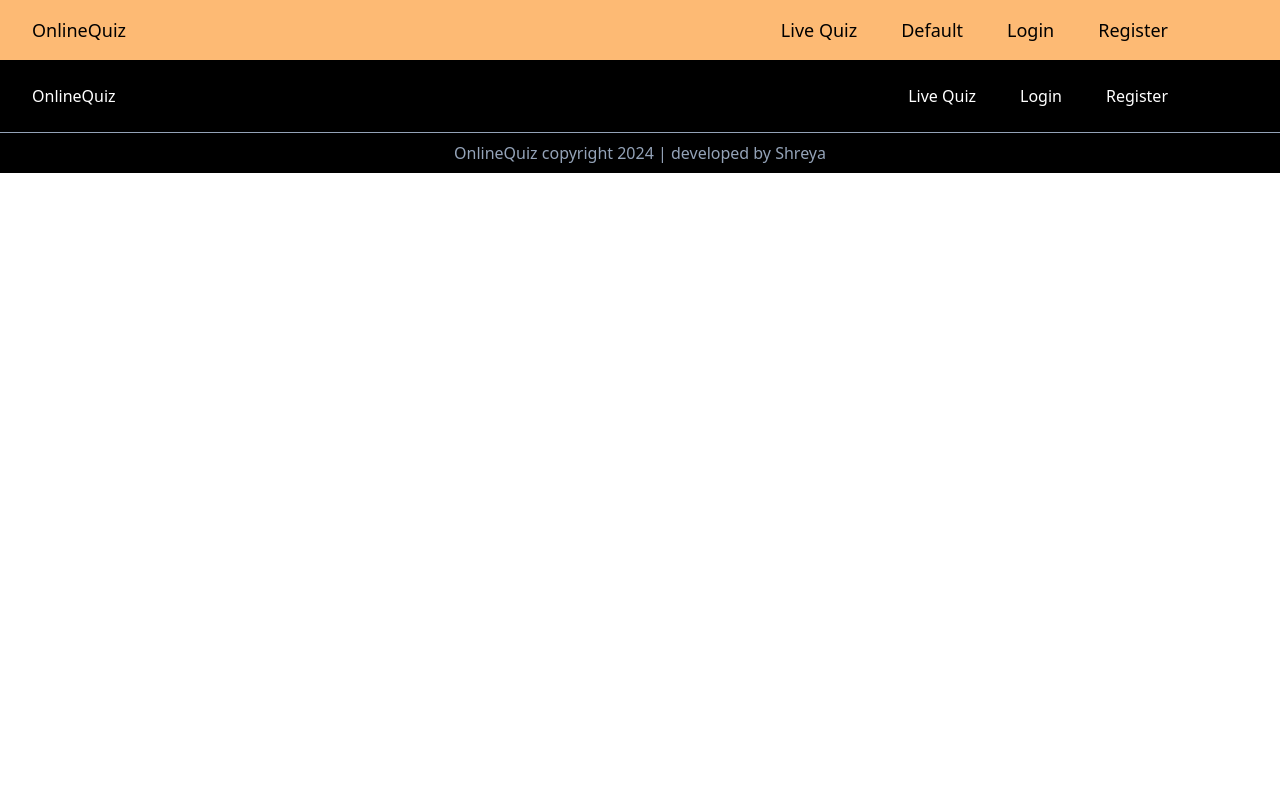
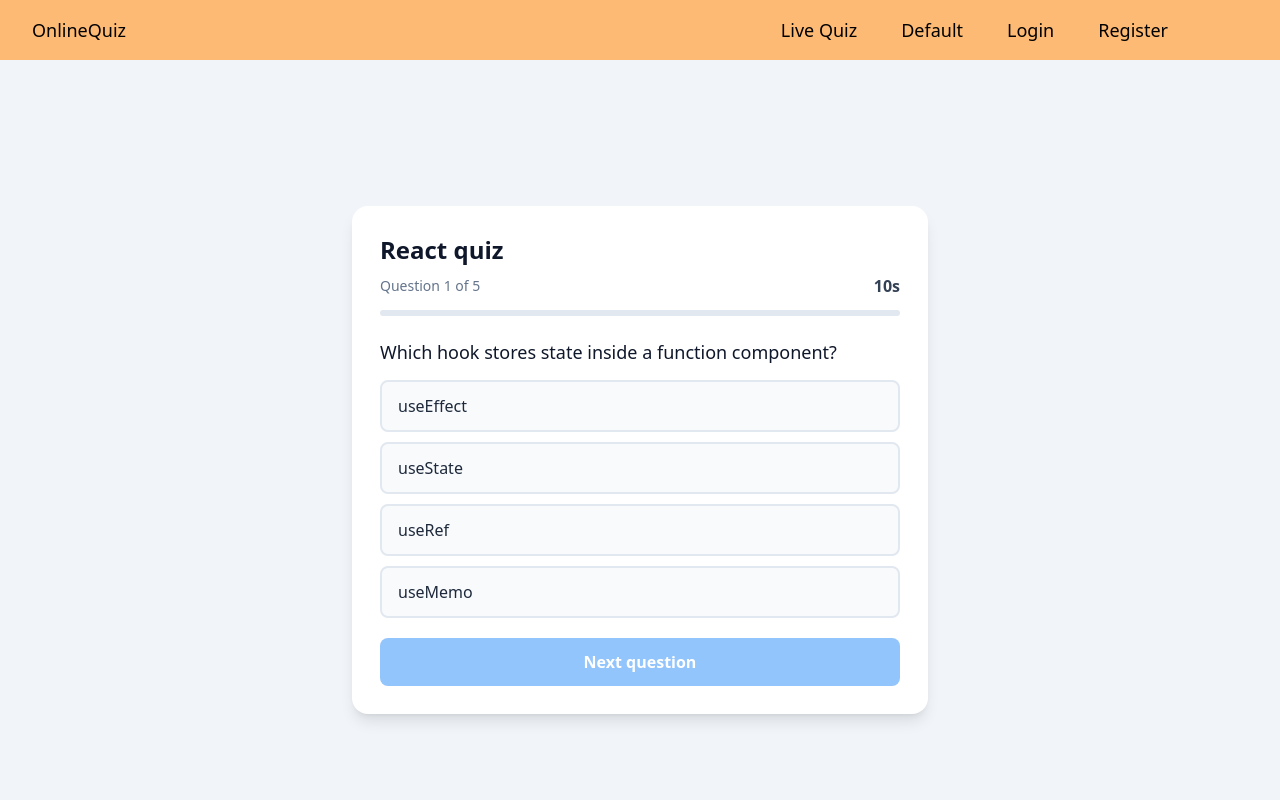
Before and after one commit to shreya-n-kumari/quiz, a React (Create React App) app: page /reactquiz in a window 1280 px wide. Shown: the top 800 px of the page. Built offline with nearby package versions, Linux system fonts and the light colour scheme.

Commit message:
added new quiz

```diff
--- a/src/App.js
+++ b/src/App.js
@@ -6,6 +6,7 @@ import Slide from "./component/Slide";
 import QuizReady from "./component/QuizReady";
 import { BrowserRouter as Router, Route, Routes } from "react-router-dom";
 import Ques from "./component/Ques";
+import ReactQues from "./component/ReactQues";
 
 function App() {
   return (
@@ -17,6 +18,7 @@ function App() {
         {/* <Route path="/Slide" element={<Slide />} /> */}
         <Route path="/quiz-ready" element={<QuizReady />} />
         <Route path="/questions" element={<Ques />} />
+        <Route path="reactquiz" element={<ReactQues />} />
       </Routes>
 
       <Footer />
--- a/src/component/Home.js
+++ b/src/component/Home.js
@@ -9,13 +9,11 @@ const Home = () => {
         <div className="w-full py-5 md:w-2/5">
           <h1 className="text-3xl md:text-5xl font-semibold pb-3 md:pb-8">Play Quiz</h1>
           <p>
-            Lorem ipsum dolor sit amet, consectetur adipiscing elit, sed do
-            eiusmod tempor incididunt ut labore et dolore magna aliqua.
-            Ut enim ad minim veniam
+            Welcome To my quiz app. You can practices here multiple choice questions based on different subject. Evaluate Your Prepration Now!
           </p>
         </div>
         <div className="">
-            <img src="head-img.png" className="w-96"/>
+            <img src="head-img.png" alt="banner" className="w-96"/>
         </div>
       </div>
       <Slide />
--- /dev/null
+++ b/src/component/ReactQues.jsx
@@ -0,0 +1,207 @@
+import { useState, useEffect, useCallback } from "react";
+
+const DEFAULT_QUESTIONS = [
+  {
+    question: "Which hook stores state inside a function component?",
+    options: ["useEffect", "useState", "useRef", "useMemo"],
+    answer: 1,
+  },
+  {
+    question: "What does JSX compile down to?",
+    options: ["HTML strings", "CSS modules", "React.createElement calls", "Web components"],
+    answer: 2,
+  },
+  {
+    question: "Which prop helps React track items in a rendered list?",
+    options: ["id", "index", "key", "ref"],
+    answer: 2,
+  },
+  {
+    question: "When does useEffect with an empty [] dependency array run?",
+    options: ["On every render", "Only after the first render", "Before the first render", "Only when props change"],
+    answer: 1,
+  },
+  {
+    question: "How do you pass data from a parent to a child component?",
+    options: ["Props", "Refs", "Portals", "Keys"],
+    answer: 0,
+  },
+];
+
+function ProgressBar({ current, total }) {
+  return (
+    <div
+      className="mb-6 h-1.5 w-full overflow-hidden rounded-full bg-slate-200"
+      role="progressbar"
+      aria-valuenow={current}
+      aria-valuemax={total}
+    >
+      <div
+        className="h-full bg-blue-600 transition-all duration-300"
+        style={{ width: `${(current / total) * 100}%` }}
+      />
+    </div>
+  );
+}
+
+function Option({ text, state, disabled, onClick }) {
+  const styles = {
+    idle: "border-slate-200 bg-slate-50 hover:border-blue-500",
+    correct: "border-green-600 bg-green-50",
+    wrong: "border-red-500 bg-red-50",
+    dim: "border-slate-200 bg-slate-50 opacity-60",
+  };
+  return (
+    <button
+      disabled={disabled}
+      onClick={onClick}
+      className={`w-full rounded-lg border-2 px-4 py-3 text-left text-base text-slate-800 transition focus:outline-none focus-visible:ring-2 focus-visible:ring-amber-500 focus-visible:ring-offset-2 ${styles[state]} ${
+        disabled ? "cursor-default" : "cursor-pointer"
+      }`}
+    >
+      {text}
+    </button>
+  );
+}
+
+function Result({ score, total, onRestart }) {
+  const pct = Math.round((score / total) * 100);
+  const message = pct === 100 ? "Perfect score." : pct >= 60 ? "Solid work." : "Keep practising.";
+  return (
+    <div className="text-center">
+      <h2 className="text-xl font-semibold text-slate-900">{message}</h2>
+      <p className="my-2 text-5xl font-bold text-slate-900">
+        {score} / {total}
+      </p>
+      <p className="text-sm text-slate-500">You answered {pct}% correctly.</p>
+      <button
+        onClick={onRestart}
+        className="mt-6 w-full rounded-lg bg-blue-600 py-3 font-semibold text-white hover:bg-blue-700 focus:outline-none focus-visible:ring-2 focus-visible:ring-amber-500 focus-visible:ring-offset-2"
+      >
+        Try again
+      </button>
+    </div>
+  );
+}
+
+/**
+ * Props (all optional):
+ *  - questions: [{ question, options: string[], answer: number }]
+ *  - timePerQuestion: seconds (default 15)
+ *  - title: heading text
+ *  - onFinish: (score, total) => void
+ */
+export default function QuizPage({
+  questions = DEFAULT_QUESTIONS,
+  timePerQuestion = 15,
+  title = "React quiz",
+  onFinish,
+}) {
+  const [index, setIndex] = useState(0);
+  const [selected, setSelected] = useState(null); // null = unanswered, -1 = timed out
+  const [score, setScore] = useState(0);
+  const [finished, setFinished] = useState(false);
+  const [timeLeft, setTimeLeft] = useState(timePerQuestion);
+
+  const current = questions[index];
+  const answered = selected !== null;
+
+  const handleSelect = useCallback(
+    (i) => {
+      if (selected !== null) return;
+      setSelected(i);
+      if (i === current.answer) setScore((s) => s + 1);
+    },
+    [selected, current]
+  );
+
+  useEffect(() => {
+    if (finished || answered) return;
+    if (timeLeft === 0) {
+      setSelected(-1);
+      return;
+    }
+    const t = setTimeout(() => setTimeLeft((s) => s - 1), 1000);
+    return () => clearTimeout(t);
+  }, [timeLeft, answered, finished]);
+
+  const next = () => {
+    if (index + 1 === questions.length) {
+      setFinished(true);
+      if (onFinish) onFinish(score, questions.length);
+    } else {
+      setIndex(index + 1);
+      setSelected(null);
+      setTimeLeft(timePerQuestion);
+    }
+  };
+
+  const restart = () => {
+    setIndex(0);
+    setSelected(null);
+    setScore(0);
+    setFinished(false);
+    setTimeLeft(timePerQuestion);
+  };
+
+  const optionState = (i) => {
+    if (!answered) return "idle";
+    if (i === current.answer) return "correct";
+    if (i === selected) return "wrong";
+    return "dim";
+  };
+
+  return (
+    <div className="flex min-h-screen items-center justify-center bg-slate-100 p-6">
+      <main className="w-full max-w-xl rounded-2xl bg-white p-7 shadow-lg">
+        <header className="mb-3">
+          <h1 className="text-2xl font-semibold text-slate-900">{title}</h1>
+          {!finished && (
+            <div className="mt-2 flex items-center justify-between">
+              <span className="text-sm text-slate-500">
+                Question {index + 1} of {questions.length}
+              </span>
+              <span
+                className={`font-semibold tabular-nums ${
+                  timeLeft <= 5 && !answered ? "text-red-600" : "text-slate-700"
+                }`}
+              >
+                {timeLeft}s
+              </span>
+            </div>
+          )}
+        </header>
+
+        {finished ? (
+          <Result score={score} total={questions.length} onRestart={restart} />
+        ) : (
+          <>
+            <ProgressBar current={index + (answered ? 1 : 0)} total={questions.length} />
+            <h2 className="mb-4 text-lg font-medium leading-snug text-slate-900">
+              {current.question}
+            </h2>
+            <div className="grid gap-2.5">
+              {current.options.map((opt, i) => (
+                <Option
+                  key={opt}
+                  text={opt}
+                  state={optionState(i)}
+                  disabled={answered}
+                  onClick={() => handleSelect(i)}
+                />
+              ))}
+            </div>
+            {selected === -1 && <p className="mt-3 text-sm text-slate-500">Time's up.</p>}
+            <button
+              disabled={!answered}
+              onClick={next}
+              className="mt-5 w-full rounded-lg bg-blue-600 py-3 font-semibold text-white hover:bg-blue-700 focus:outline-none focus-visible:ring-2 focus-visible:ring-amber-500 focus-visible:ring-offset-2 disabled:cursor-not-allowed disabled:bg-blue-300"
+            >
+              {index + 1 === questions.length ? "See results" : "Next question"}
+            </button>
+          </>
+        )}
+      </main>
+    </div>
+  );
+}
--- a/src/component/Slide.js
+++ b/src/component/Slide.js
@@ -12,6 +12,10 @@ const Slide = () => {
   const goToQuizReady = () => {
     navigate("/quiz-ready");
   };
+
+  const goToReactQuiz = () =>{
+    navigate("/reactquiz");
+  }
 
   function SampleNextArrow(props) {
     const { className, style, onClick } = props;
@@ -53,19 +57,19 @@ const Slide = () => {
   return (
     <>
       <div className="mx-10 mb-10">
-        <h1 className="mt-16 mb-10 text-3xl md:text-5xl font-bold">
-          Computer science
-        </h1>
+        <h2 className="mt-16 mb-10 text-2xl md:text-5xl font-medium">
+            Choose Your Topic Here
+        </h2>
         <Slider {...settings}>
           <button className="box-border px-4 pb-8 mx-8" onClick={goToQuizReady}>
             <img src="quiz-ready.jpeg" alt="..." style={{ width: "100%" }} />
             <p className="pt-2 text-lg font-normal">Computer Science Quiz</p>
           </button>
 
-          <div className="box-border px-4 pb-8 mx-8">
+          <button className="box-border px-4 pb-8 mx-8" onClick={goToReactQuiz}>
             <img src="quiz-ready.jpeg" alt="..." style={{ width: "100%" }} />
-            <p className="pt-2 text-lg font-normal">Lorem ipsum dolor sit amet</p>
-          </div>
+            <p className="pt-2 text-lg font-normal">React Js Quiz</p>
+          </button>
 
           <div className="box-border px-4 pb-8 mx-8">
             <img src="quiz-ready.jpeg" alt="..." style={{ width: "100%" }} />
```
Also changed, not shown: src/component/document.txt.
